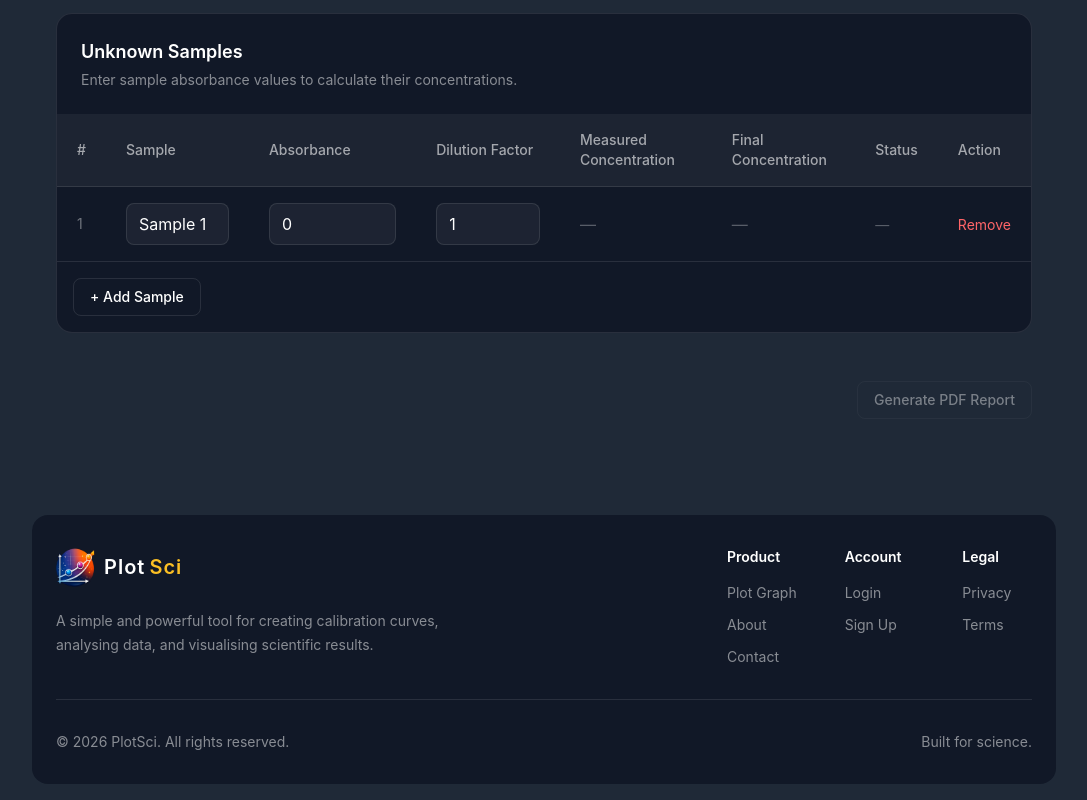
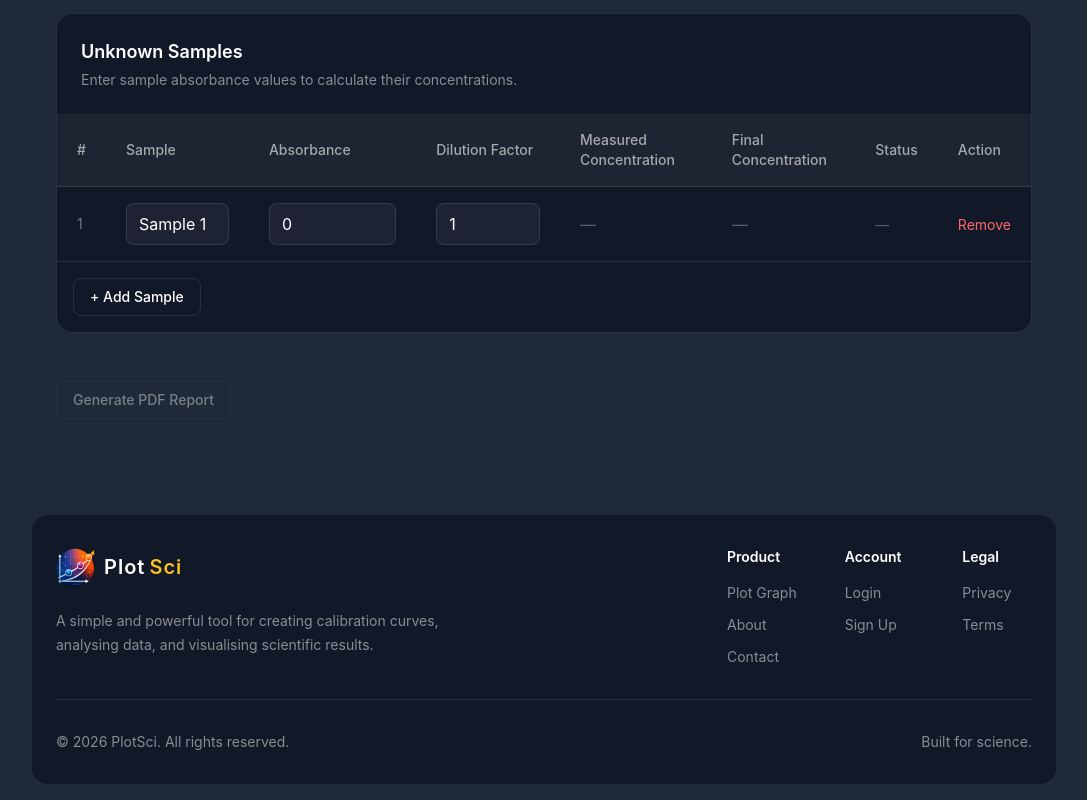
Before and after one commit to BlessingDotDev/calibration-tool, a React (Vite) app: page /plot in a window 1280 px wide. Shown: the part 1256-2056 px from the top of the page, without its empty margins (96-1183 px from the left). Built offline with nearby package versions, Linux system fonts and the light colour scheme.

Commit message:
change the warning component alignment

```diff
--- a/src/pages/PlotGraph.tsx
+++ b/src/pages/PlotGraph.tsx
@@ -275,7 +275,7 @@ function PlotGraph() {
             />
           </div>
 
-          <div className="text-end mt-12 space-y-4">
+          <div className="mt-12 space-y-4">
             {isLandscape ? null : <LandscapeWarning />}
 
             <button
```
